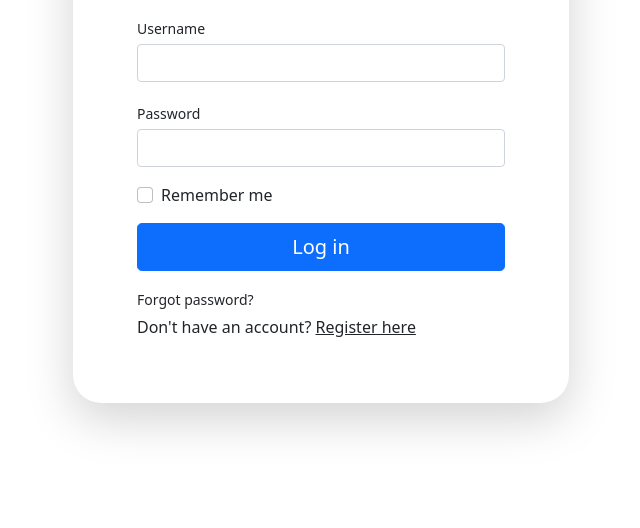
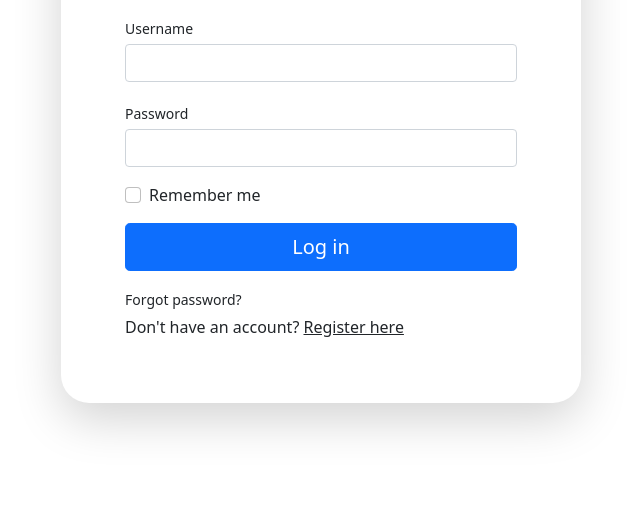
Before and after one commit to WeGo-SWE-Fall-2021/team22-common-services-frontend, a plain HTML site: page login.html in a window 1280 px wide. Shown: the part 272-800 px from the top of the page, without its empty margins (319-959 px from the left). Drawn offline with nearby package versions, Linux system fonts and the light colour scheme.

Commit message:
Fixed issue where smaller height would chop off inputs

```diff
--- a/css/index.css
+++ b/css/index.css
@@ -83,6 +83,10 @@
     .hero h2 {
         font-size: 24px;
     }
+
+    .hero {
+        text-align: center;
+    }
 }
 
 @media (max-width: 991px) {
--- a/css/login.css
+++ b/css/login.css
@@ -1,3 +1,11 @@
+html, body {
+    height: 100%;
+}
+
+main {
+    min-height: 100%;
+}
+
 .card-rounded {
     border-radius: 28px;
     border: 0;
@@ -6,9 +14,9 @@
 /* For pixes less than 576*/
 
 .container {
-    max-width: 90%;
-    padding-top: 50px;
-    padding-bottom: 50px;
+    max-width: 520px!important;
+    width: 90%;
+    padding: 50px 0 !important;
 }
 
 .card-body {
@@ -16,17 +24,7 @@
 }
 
 @media (min-width: 576px) {
-    .container {
-        max-width: 70%;
-    }
-
     .card-body {
         padding: 3rem!important;
     }
 }
-
-@media (min-width: 768px) {
-    .container {
-        max-width: 520px;
-    }
-}
--- a/css/register.css
+++ b/css/register.css
@@ -1,3 +1,11 @@
+html, body {
+    height: 100%;
+}
+
+main {
+    min-height: 100% !important;
+}
+
 .card-rounded {
     border-radius: 28px;
     border: 0;
@@ -6,9 +14,9 @@
 /* For pixes less than 576*/
 
 .container {
-    max-width: 85%;
-    padding-top: 50px;
-    padding-bottom: 50px;
+    max-width: 520px!important;
+    width: 90%;
+    padding: 50px 0 !important;
 }
 
 .card-body {
@@ -16,17 +24,7 @@
 }
 
 @media (min-width: 576px) {
-    .container {
-        max-width: 75%;
-    }
-
     .card-body {
         padding: 3rem!important;
     }
 }
-
-@media (min-width: 768px) {
-    .container {
-        max-width: 580px;
-    }
-}
--- a/js/login.js
+++ b/js/login.js
@@ -45,7 +45,6 @@ $(() => {
 				// TODO: Handle error based on status code
 			}
 		});
-
 	})
 });
 
--- a/login.html
+++ b/login.html
@@ -3,7 +3,7 @@
 	<head>
 		<meta charset="utf-8"/>
 		<title>WeGo Login</title>
-		<meta name="viewport" content="width=device-width, initial-scale=1">
+		<meta name="viewport" content="width=device-width, initial-scale=1, shrink-to-fit=no">
 
 		<!--	Remote Style Sheets		-->
 		<link href="https://cdn.jsdelivr.net/npm/bootstrap@5.0.0-beta3/dist/css/bootstrap.min.css" rel="stylesheet"
@@ -24,10 +24,10 @@
 		<script src="js/login.js"></script>
 	</head>
 	<body>
-		<main class="min-vh-100 modal-dialog-centered">
+		<main class="d-flex justify-content-center align-items-center">
 			<div class="container">
 				<div class="card shadow-lg p-3 bg-white card-rounded">
-					<div class="card-body p-5">
+					<div class="card-body">
 						<div class="mb-2">
 							<a class="navbar-brand-text link-primary text-decoration-none" href="index.html">WeGo</a>
 						</div>
```
Also changed, not shown: index.html (+12 -6 lines), js/index.js (+1 -6 lines), register.html (+1 -1 lines).
